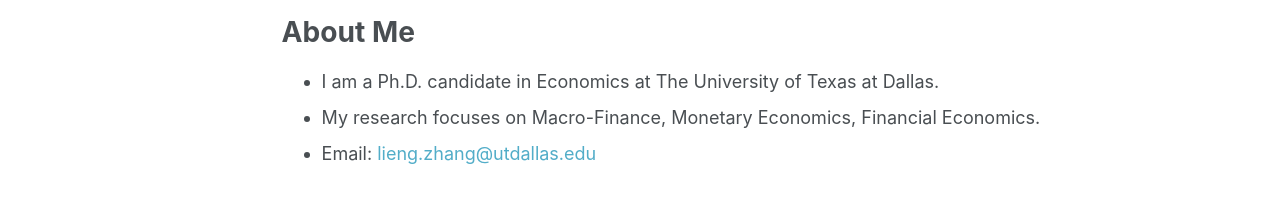
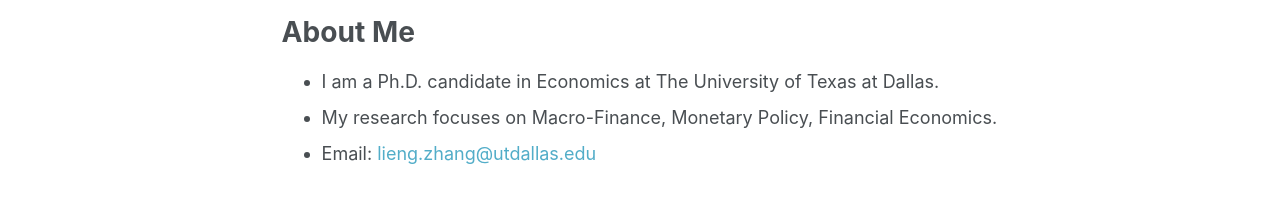
Before and after one commit to lichengzh/lichengzh.github.io, a Jekyll site: the page built from _pages/about.md, in a window 1280 px wide. Shown: the part 477-680 px from the top of the page. Built offline with Jekyll 4.4.1, drawn with Linux system fonts in a browser that asks for light colours.

Commit message:
Update about.md

```diff
--- a/_pages/about.md
+++ b/_pages/about.md
@@ -14,5 +14,5 @@ redirect_from:
 
 # About Me
 * I am a Ph.D. candidate in Economics at The University of Texas at Dallas.
-* My research focuses on Macro-Finance, Monetary Economics, Financial Economics.
+* My research focuses on Macro-Finance, Monetary Policy, Financial Economics.
 * Email: [lieng.zhang@utdallas.edu](mailto:lieng.zhang@utdallas.edu)
```
